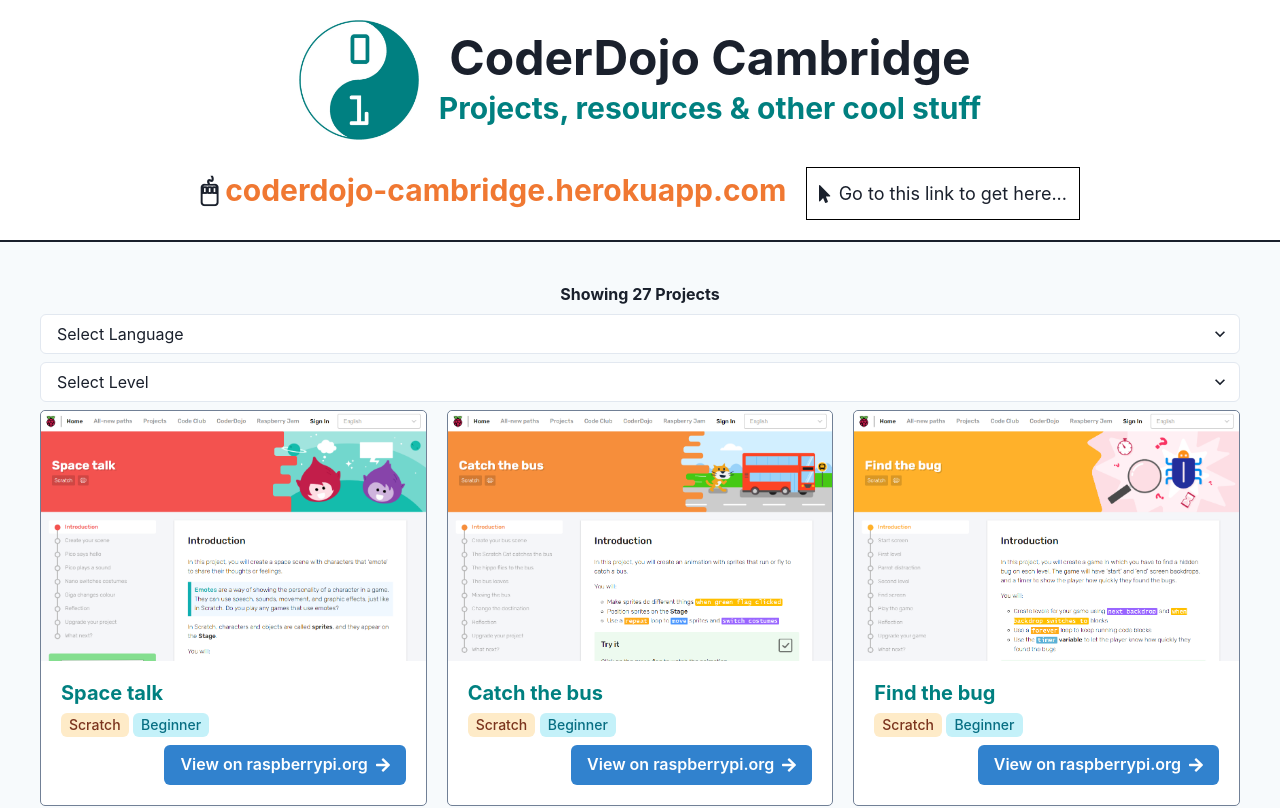
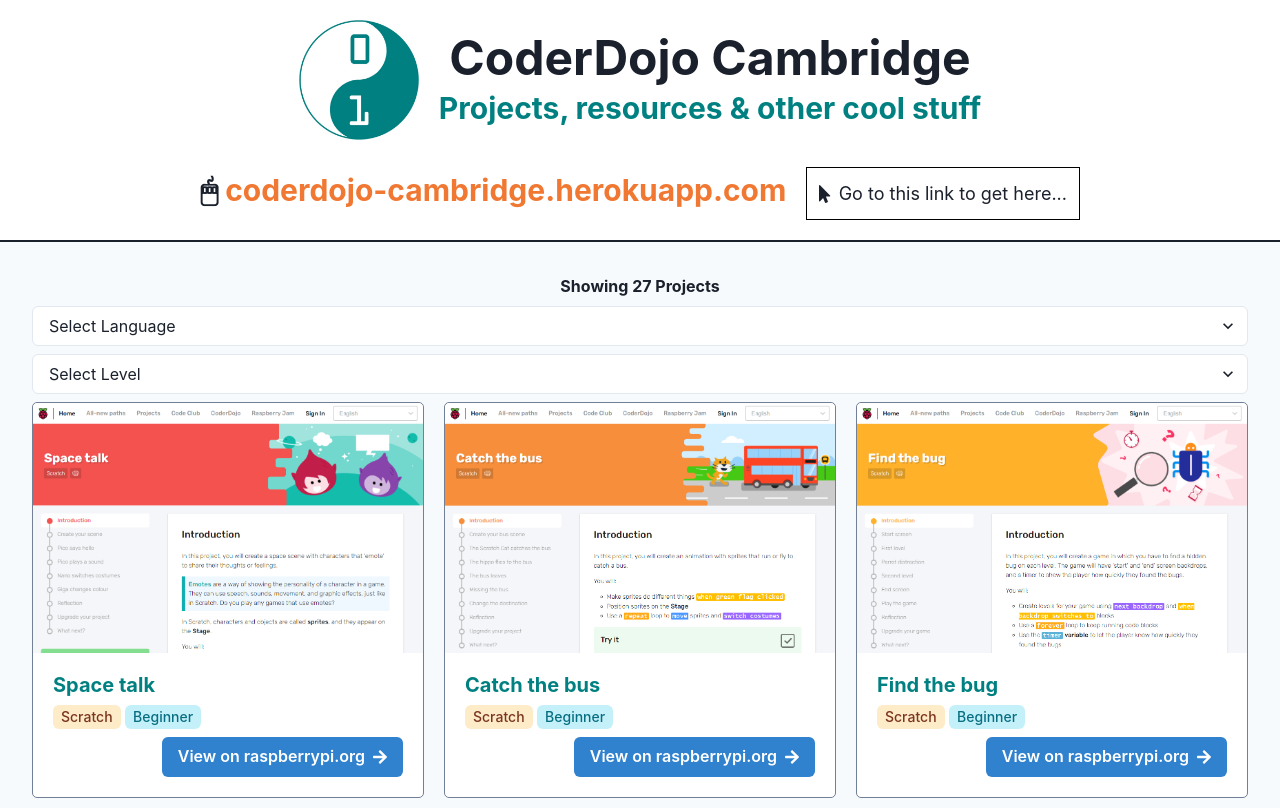
Before and after one commit to slugmandrew/coderdojo-cambridge, a React (Create React App) app: page / in a window 1280 px wide. Shown: the top 808 px of the page. Built offline with nearby package versions, Linux system fonts and the light colour scheme.

Commit message:
Tweak padding

```diff
--- a/src/App.tsx
+++ b/src/App.tsx
@@ -14,7 +14,7 @@
         <SiteLink />
       </VStack>
     </Flex>
-    <VStack maxW={'full'} h={'full'} padding={10} bgColor={'gray.50'} borderBottom={'1px solid'} borderBottomColor={'gray.500'}>
+    <VStack maxW={'full'} h={'full'} padding={[2, null, 4, 8]} bgColor={'gray.50'} borderBottom={'1px solid'} borderBottomColor={'gray.500'}>
       <FilteredGrid
         filters={[
           { label: 'Language', type: LanguageName },
```
